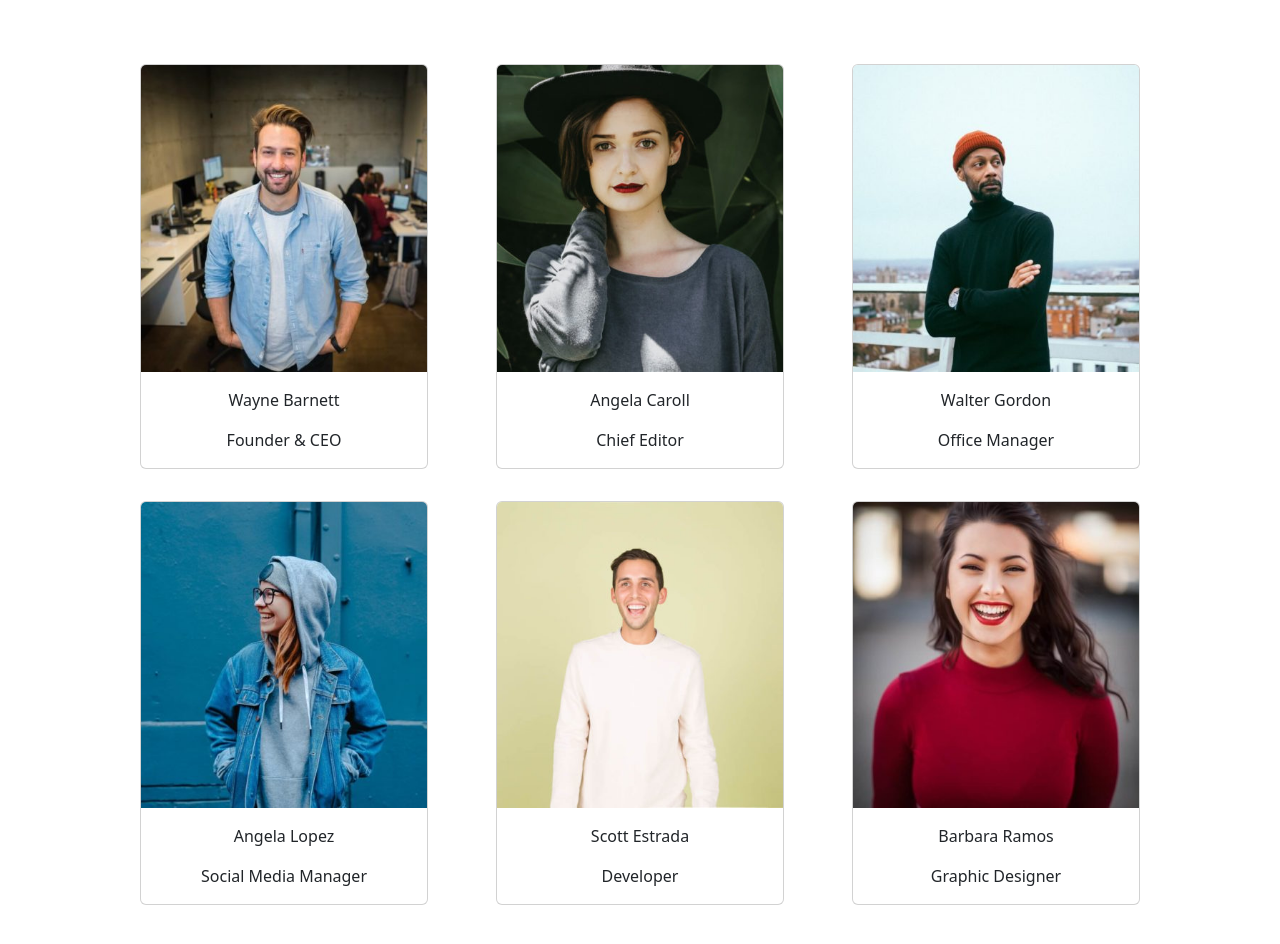
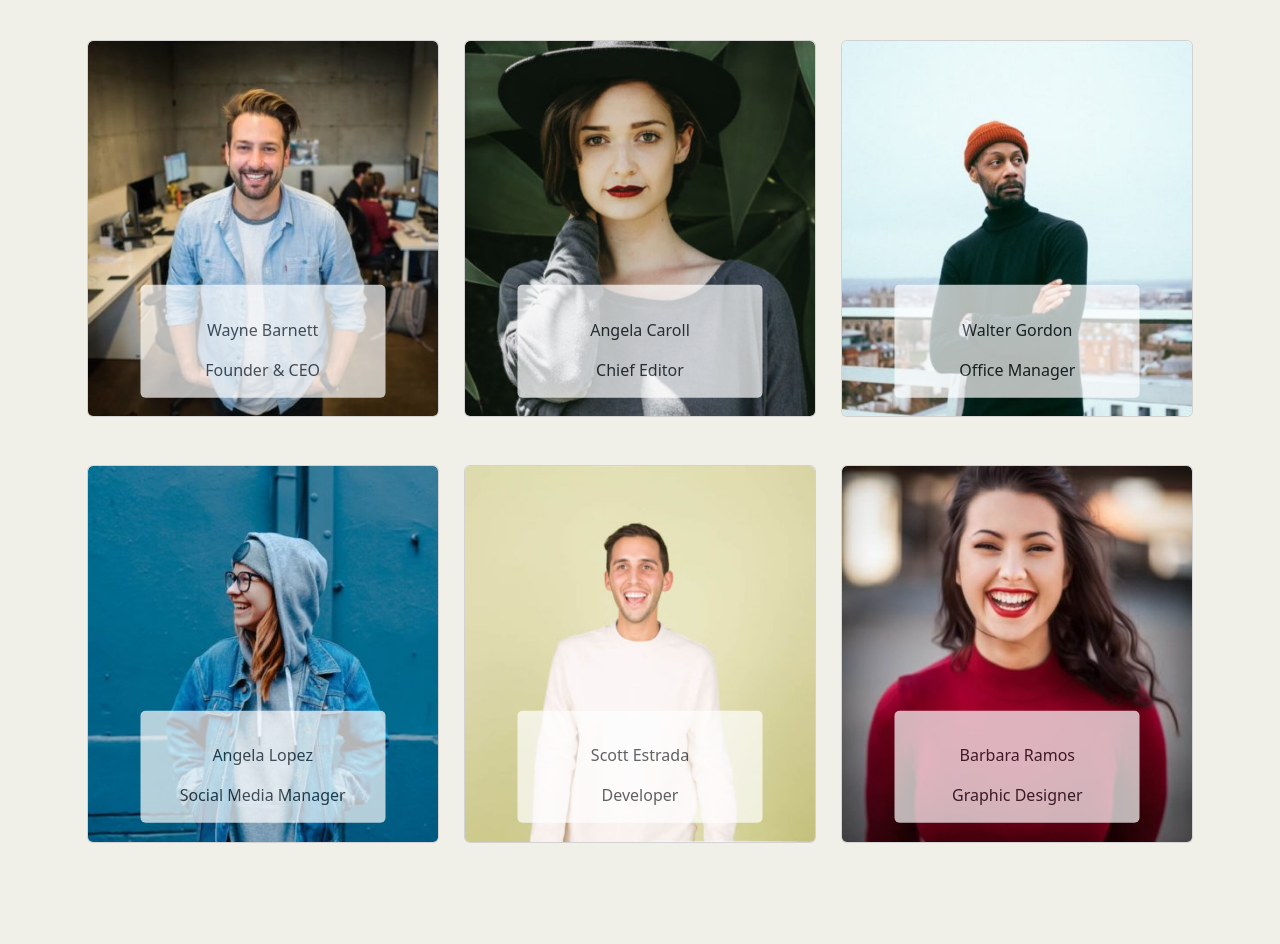
Before and after one commit to FrancescoPepi/js-our-team, a plain HTML site: page index.html in a window 1280 px wide. After the commit the page ends 883 px from the top, so only its background shows below. Drawn offline with nearby package versions, Linux system fonts and the light colour scheme.

Commit message:
up Style

```diff
--- a/CSS/style.css
+++ b/CSS/style.css
@@ -0,0 +1,37 @@
+body {
+  background-color: rgb(240, 240, 232);
+}
+.card:hover,
+.card:hover img {
+  transform: scale(1.2);
+}
+
+.card {
+  transition: all 0.3s ease-in-out;
+  overflow: hidden;
+}
+
+img {
+  height: 100%;
+
+  transform: scale(1);
+  transition: 0.3s ease-in-out;
+}
+
+.card .card-text {
+  display: flex;
+  flex-direction: column;
+  align-items: center;
+  justify-content: flex-end;
+
+  position: absolute;
+  left: 50%;
+  top: 80%;
+  transform: translate(-50%, -50%);
+
+  width: 70%;
+  height: 30%;
+  border-radius: 5px;
+  background-color: white;
+  opacity: 70%;
+}
--- a/JS/main.js
+++ b/JS/main.js
@@ -41,25 +41,21 @@ const membersTeam = [
   },
 ];
 
-for (const member in membersTeam) {
+for (const member of membersTeam) {
   container.innerHTML += `
   <div class="col-4">
-    <div class="card mx-auto my-3" style="width: 18rem;">
-        <img src="./IMG/${membersTeam[member].foto}" alt="img profilo di: ${membersTeam[member].nome}" class="card-img-top d-block">
-        <div class="card-body">
-            <p class="card-text text-center">${membersTeam[member].nome}</p>
-            <p class="card-text text-center">${membersTeam[member].ruolo}</p>
-        </div>
+    <div class="card mx-auto my-4" style="width: 22rem;">
+
+            <img src="./IMG/${member.foto}" alt="img profilo di: ${member.nome}" class="card-img-top d-block">
+         <div class="card-text">
+            <p class="">${member.nome}</p>
+            <p class=" ">${member.ruolo}</p>
+        </div></div>
+
     </div>
     </div>`;
 
-  console.log(
-    membersTeam[member].nome +
-      " " +
-      membersTeam[member].ruolo +
-      " " +
-      membersTeam[member].foto
-  );
+  console.log(member.nome + " " + member.ruolo + " " + member.foto);
 }
 
 // console.log(membersTeam);
--- a/index.html
+++ b/index.html
@@ -36,7 +36,7 @@
     <title>OUR TEAM</title>
   </head>
   <body>
-    <div class="container p-5">
+    <div class="container p-3">
       <div id="container-card" class="row"></div>
     </div>
   </body>
```
